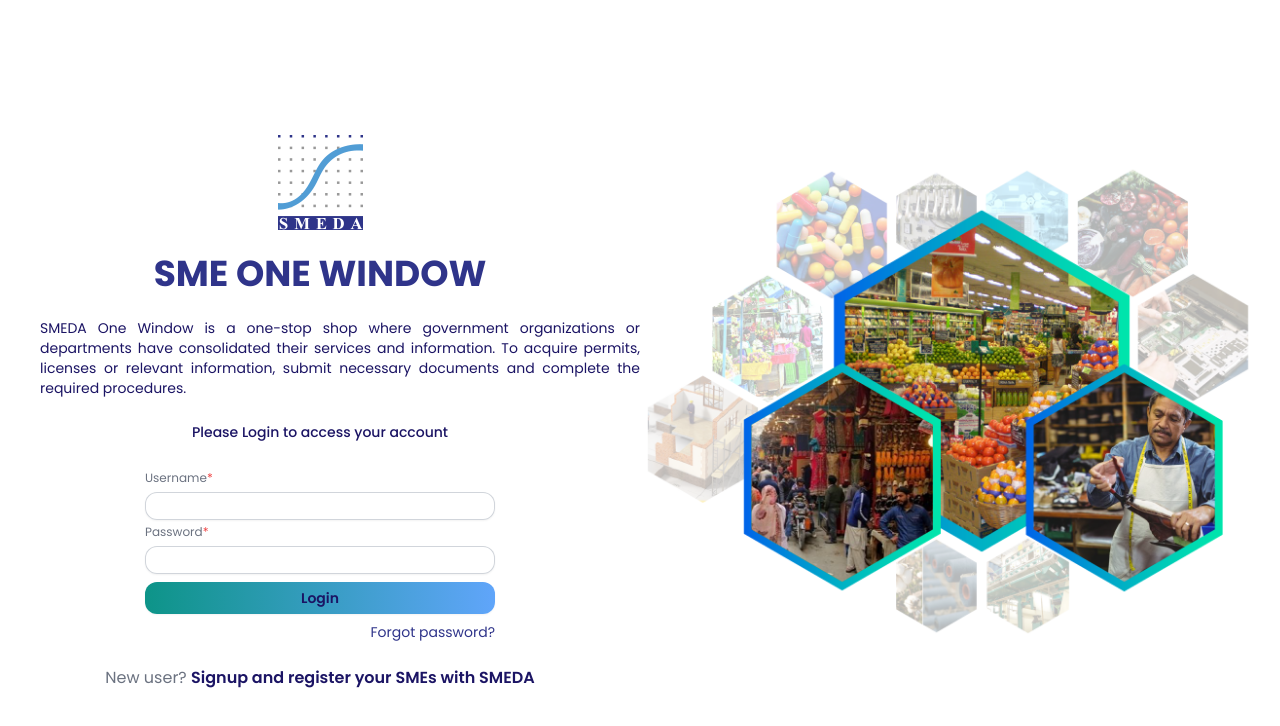
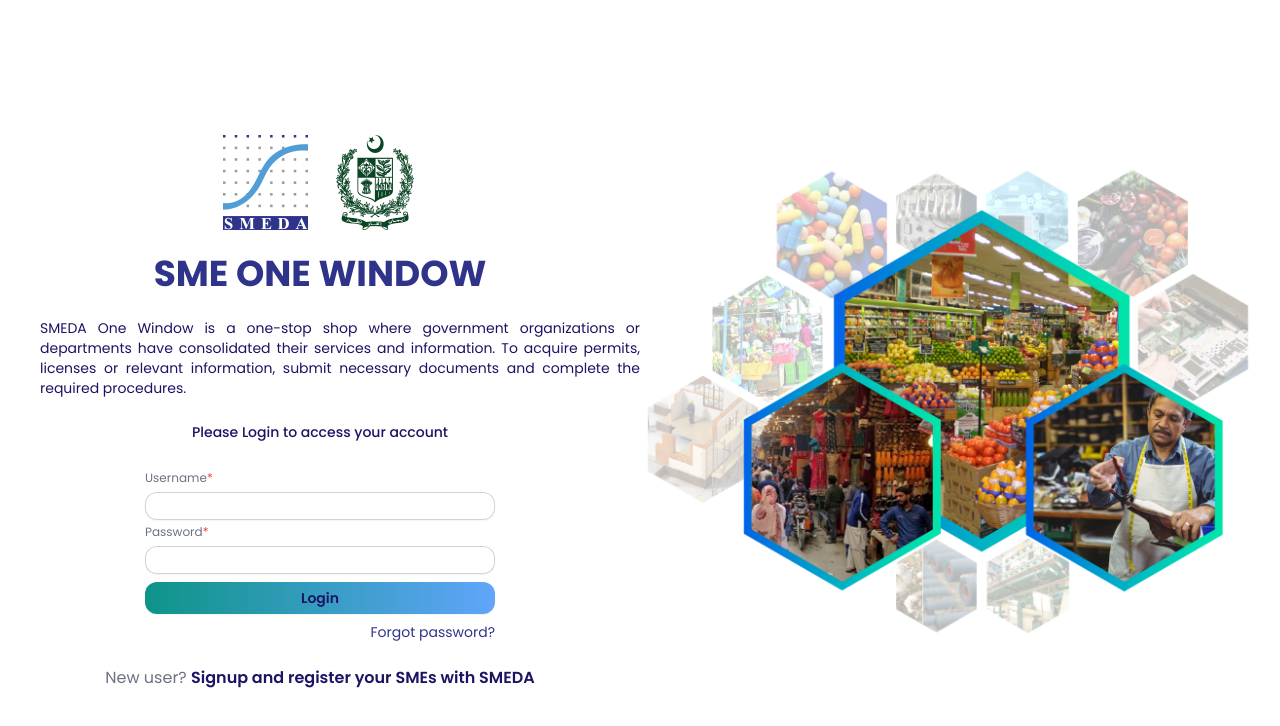
Before and after one commit to naveedshahzadofficial/semdaonewindow, a Vue app: page / in a window 1280 px wide. Shown: the top 726 px of the page. Built offline with nearby package versions, Linux system fonts and the light colour scheme.

Commit message:
add paksitan logo

```diff
--- a/src/layouts/partials/HeaderDefault.vue
+++ b/src/layouts/partials/HeaderDefault.vue
@@ -13,10 +13,17 @@
           </h1>
         </div>
 
-        <img
-          src="@/assets/images/header-banner.png"
-          alt="banner"
-        />
+        <div class="flex items-center space-x-4">
+          <img
+            class="h-20"
+            src="@/assets/images/pakistan-logo.png"
+            alt="Pakistan-Logo"
+          />
+          <img
+            src="@/assets/images/header-banner.png"
+            alt="banner"
+          />
+        </div>
       </div>
     </div>
   </header>
--- a/src/views/LoginView.vue
+++ b/src/views/LoginView.vue
@@ -25,11 +25,16 @@
   <div class="min-h-screen flex items-center justify-center">
     <div class="grid grid-cols-2">
       <div class="flex flex-col items-center space-y-6">
-        <img
-          class="pt-6"
-          src="@/assets/images/logo-blue-dot.png"
-          alt="SMEDA-Logo"
-        />
+        <div class="flex pt-6 space-x-6">
+          <img
+            src="@/assets/images/logo-blue-dot.png"
+            alt="SMEDA-Logo"
+          />
+          <img
+            src="@/assets/images/pakistan-logo.png"
+            alt="Pakistan-Logo"
+          />
+        </div>
         <h1 class="font-bold text-primary-light text-4xl">SME ONE WINDOW</h1>
         <div class="font-normal text-primary-dark text-sm text-justify ps-10">
           SMEDA One Window is a one-stop shop where government organizations or
```
